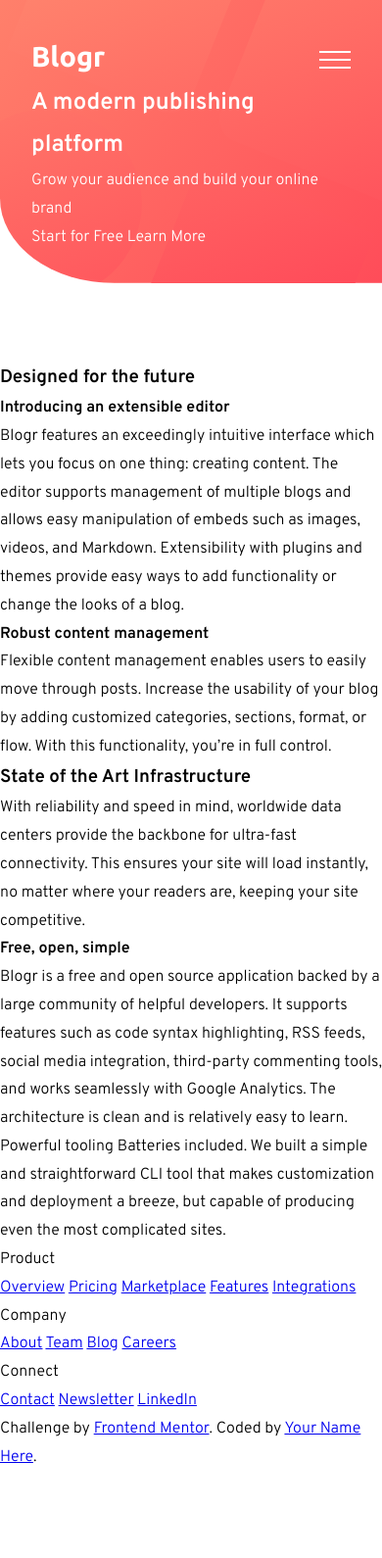
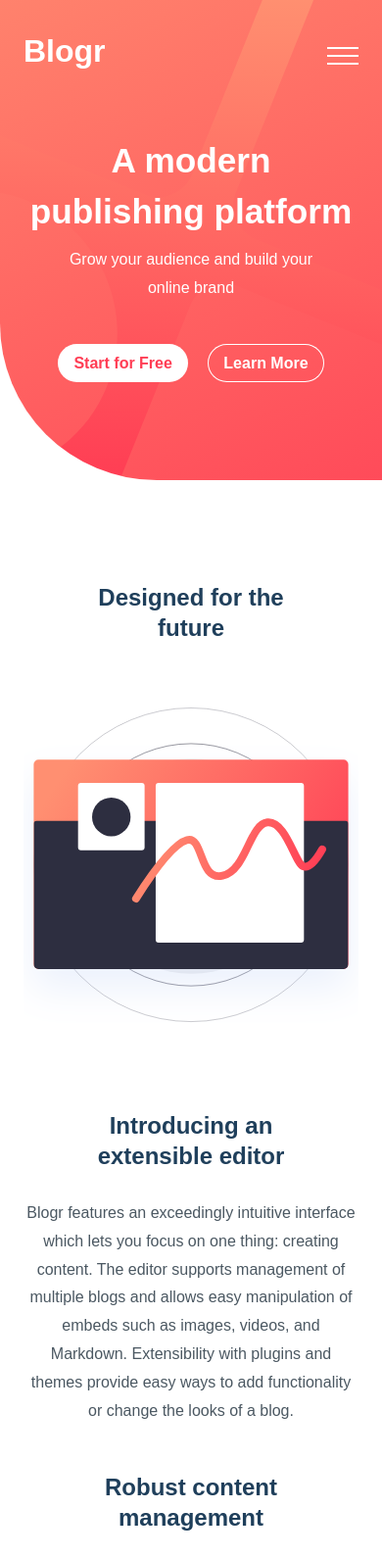
Before and after one commit to AngryMorrocoy/blogr-landing-page, a plain HTML site: page index.html in a window 390 px wide. Shown: the top 1590 px of the page at 98% size. Before the commit the page ends 1501 px from the top, so only its background shows below. Drawn offline with Linux system fonts and the light colour scheme.

Commit message:
Finished mobile view

```diff
--- a/index.html
+++ b/index.html
@@ -6,8 +6,8 @@
 
   <link rel="icon" type="image/png" sizes="32x32" href="./images/favicon-32x32.png">
   <!-- Google fonts -->
-  <link rel="preconnect" href="https://fonts.gstatic.com">
-  <link href="https://fonts.googleapis.com/css2?family=Overpass:wght@300;600&family=Ubuntu:wght@400;500;700&display=swap" rel="stylesheet">
+  <!-- <link rel="preconnect" href="https://fonts.gstatic.com"> -->
+  <!-- <link href="https://fonts.googleapis.com/css2?family=Overpass:wght@300;600&family=Ubuntu:wght@400;500;700&display=swap" rel="stylesheet"> -->
   <!-- ############ -->
   <link rel="stylesheet" href="styles.css">
   <script src="index.js"></script>
@@ -54,22 +54,24 @@
       </ul>
       <button class="button hamburger-icon" id="toggle-nav-menu-btn"></button>
     </nav>
-
+    <div class="header-content">
       <h2 class="header-slogan">A modern publishing platform</h2>
       <p class="header-phrase">Grow your audience and build your online brand</p>
       <section class="contact">
-      <a href="#" class="button" id="start-ff-btn">Start for Free</a>
-      <a href="#" class="button" id="learn-more-btn">Learn More</a>
+        <a href="#" class="button contact-btn" id="start-free-btn">Start for Free</a>
+        <a href="#" class="button contact-btn" id="learn-more-btn">Learn More</a>
       </section>
+    </div>
   </header>
   <main class="main-content">
     <section class="main-section">
-      <header class="main-section__header">
-        <h3>Designed for the future</h3>
-      </header>
+      <article class="main-section_article">
+        <h3 class="main-section__article-title">Designed for the future</h3>
+        <div id="editor-illustration" class="img-wrapper"></div>
+      </article>
 
       <article class="main-section__article">
-        <h4 class="main-section__article-title">Introducing an extensible editor</h4>
+        <h3 class="main-section__article-title">Introducing an extensible editor</h3>
         <p class="main-section__article-content">
           Blogr features an exceedingly intuitive interface which lets you focus on one thing: creating content.
           The editor supports management of multiple blogs and allows easy manipulation of embeds such as images,
@@ -79,7 +81,7 @@
       </article>
 
       <article class="main-section__article">
-        <h4 class="main-section__article-title">Robust content management</h4>
+        <h3 class="main-section__article-title">Robust content management</h3>
         <p class="main-section__article-content">
         Flexible content management enables users to easily move through posts. Increase the usability of your blog
         by adding customized categories, sections, format, or flow. With this functionality, you’re in full control.
@@ -87,25 +89,34 @@
       </article>
     </section>
 
+    <section class="dark-section main-section">
+      <article class="main-section_article">
+        <h3 class="main-section__article-title">State of the Art Infrastructure</h3>
+        <p class="main-section__article-content">With reliability and speed in mind, worldwide data centers provide the backbone for ultra-fast connectivity.
+        This ensures your site will load instantly, no matter where your readers are, keeping your site competitive.</p>
+      </article>
+    </section>
     <section class="main-section">
-      <header class="main-section__header">
-        <h3>State of the Art Infrastructure</h3>
-        <p class="main-section__header-description">With reliability and speed in mind, worldwide data centers provide the backbone for ultra-fast connectivity.
-        This ensures your site will load instantly, no matter where your readers are, keeping your site competitive.</p>
-      </header>
       <article class="main-section__article">
-        <h4 class="main-section__article-title">Free, open, simple</h4>
+        <div id="laptop-illustration" class="img-wrapper"></div>
+        <h3 class="main-section__article-title">Free, open, simple</h3>
         <p class="main-section__article-content">
         Blogr is a free and open source application backed by a large community of helpful developers. It supports
         features such as code syntax highlighting, RSS feeds, social media integration, third-party commenting tools,
         and works seamlessly with Google Analytics. The architecture is clean and is relatively easy to learn.
         </p>
       </article>
-      Powerful tooling
+      <article class="main-section__article">
+        <h3 class="main-section__article-title">Powerful tooling</h3>
+        <p class="main-section__article-content">
         Batteries included. We built a simple and straightforward CLI tool that makes customization and deployment a breeze, but
         capable of producing even the most complicated sites.
-    </section>  </main>
+        </p>
+      </article>
+    </section>
+  </main>
   <footer class="main-footer">
+    <h1 class="footer-header">Blogr</h1>
     <section class="footer-section">
       <header class="footer-section__header">Product</header>
 
--- a/styles.css
+++ b/styles.css
@@ -1,4 +1,3 @@
-
 :root {
   /* Primary colors */
   --color-light-red: hsl(356, 100%, 66%);
@@ -21,33 +20,50 @@
 
 body {
   font-size: 16px;
-  font-family: 'Overpass', sans-serif;
+  font-family: "Overpass", sans-serif;
   line-height: 1.8;
   box-sizing: border-box;
 }
 
 h1 {
-  font-family: 'Ubuntu', sans-serif;
-  font-size: 1.8rem;
+  font-family: "Ubuntu", sans-serif;
+  font-size: 2.0rem;
+  font-weight: 600;
+}
+
+h2 {
+  font-size: 1.6rem;
+  line-height: 1.9;
+  font-weight: 600;
+}
+
+h3 {
+  font-size: 1.5rem;
+  font-weight: 600;
+  line-height: 1.3;
 }
 
 ::marker {
-  content: '';
+  content: "";
 }
+
+/* Main-header stuff */
 
 .main-header {
   position: relative;
-  background-image: url('./images/bg-pattern-intro.svg'),
-    linear-gradient(135deg,
-      var(--color-hg-very-light-red), var(--color-hg-light-red)
-  );
+  background-image: url("./images/bg-pattern-intro.svg"),
+    linear-gradient(
+      180deg,
+      var(--color-hg-very-light-red),
+      var(--color-hg-light-red)
+    );
 
-  background-size: 200%;
+  background-size: 300%;
   background-position: center;
 
-  padding: 2rem;
+  padding: 1.5rem;
   margin-bottom: 5em;
-  border-radius: 0 0 0 30%;
+  border-radius: 0 0 0 10rem;
 
   color: var(--color-white);
 }
@@ -62,20 +78,58 @@ h1 {
   float: left;
 }
 
+.header-slogan {
+  margin: 3.5rem 0rem auto 0rem;
+  font-size: 2.2rem;
+  text-align: center;
+  font-weight: 600;
+  line-height: 1.5
+}
+
+.header-phrase {
+  text-align: center;
+  margin: .5em 2.2rem 3em 2.2rem;
+  font-size: 1rem;
+}
+
+.contact {
+  text-align: center;
+  margin-bottom: 5rem;
+}
+
+.contact-btn {
+  font-family: "Ubuntu", sans-serif;
+  border-radius: 1.7rem;
+  padding: .7em 1em;
+  font-weight: 600;
+  margin: .5em;
+}
+
+#start-free-btn {
+  background: var(--color-white);
+  color: var(--color-hg-light-red);
+  width: 18ch;
+}
+
+#learn-more-btn {
+  box-shadow: inset 0 0 0 1px var(--color-white);
+}
 
 /* Nav menu stuff */
 
 .nav-menu::-webkit-scrollbar {
   background: none;
   width: 5px;
-  border-radius: .35em;
+  border-radius: 0.35em;
 }
+
 .nav-menu::-webkit-scrollbar-thumb {
-  background: linear-gradient(180deg,
+  background: linear-gradient(
+    180deg,
     var(--color-hg-very-light-red),
     var(--color-hg-light-red)
   );
-  border-radius: .35em;
+  border-radius: 0.35em;
 }
 
 .nav-menu {
@@ -85,7 +139,7 @@ h1 {
   font-size: 1.6rem;
   text-align: center;
 
-  border-radius: .35em;
+  border-radius: 0.35em;
   padding: 2em;
 
   color: var(--color-very-dark-blue);
@@ -105,8 +159,8 @@ h1 {
   position: fixed;
   z-index: 1;
   top: 5rem;
-  left: 2rem;
-  right: 2rem;
+  left: 1.5rem;
+  right: 1.5rem;
   bottom: 2rem;
   display: flex;
   flex-direction: column;
@@ -122,7 +176,6 @@ body.no-scroll {
   margin-bottom: 1rem;
 }
 
-
 .nav-menu-item_btn {
   position: relative;
   display: inline-block;
@@ -135,8 +188,8 @@ body.no-scroll {
 }
 
 .nav-menu-item_btn::after {
-  content: '';
-  background-image: url('./images/icon-arrow-dark.svg');
+  content: "";
+  background-image: url("./images/icon-arrow-dark.svg");
   background-repeat: no-repeat;
   background-position: center;
   background-size: 10px;
@@ -162,9 +215,9 @@ body.no-scroll {
   display: none;
   background-color: var(--color-grayish-blue);
   color: var(--color-very-dark-grayish-blue);
-  margin: .4em 0;
+  margin: 0.4em 0;
   padding: 1em 0;
-  border-radius: .35em;
+  border-radius: 0.35em;
 }
 
 .nav-menu-item_btn.show-content + .nav-menu__content {
@@ -200,29 +253,154 @@ body.no-scroll {
 }
 
 #sign-up-button {
-  font-family: 'Ubuntu', sans-serif;
+  font-family: "Ubuntu", sans-serif;
   font-weight: 400;
   font-size: 1.3rem;
   color: var(--color-white);
-  background: linear-gradient(90deg,
+  background: linear-gradient(
+    90deg,
     var(--color-hg-very-light-red),
     var(--color-hg-light-red)
   );
   border-radius: 2em;
-  padding: .3em 2em;
+  padding: 0.3em 2em;
 }
 
-/* ###Nav menu stuff### */
+/* Main-content stuff */
+
+.main-section {
+  padding: 1.5rem;
+  color: var(--color-very-dark-grayish-blue);
+}
+
+.main-section__article {
+  margin: 3em 0;
+}
+
+.main-section__article-title {
+  text-align: center;
+  color: var(--color-very-dark-blue);
+  padding: 0 4rem;
+  margin-bottom: 1.2em;
+}
+
+.main-section__article-content {
+  text-align: center;
+  margin: 0;
+}
+
+.dark-section {
+  position: relative;
+  --bg-size: 100%;
+  background:
+    url("./images/bg-pattern-circles.svg"),
+    #3A3D5C;
+  background-origin: border-box;
+
+  color: var(--color-white);
+  padding-top: 15rem;
+  padding-bottom: 10rem;
+  border-radius: 0 10rem 0 10rem;
+
+  margin-top: 20rem;
+  margin-bottom: 0;
+
+}
+
+.dark-section::after {
+  content: "";
+  position: absolute;
+
+  background: url("./images/illustration-phones.svg");
+  background-repeat: no-repeat;
+  background-size: contain;
+  background-position: center;
+
+  --y-position: -55%;
+
+  top: var(--y-position);
+  left: 0;
+  bottom: calc(-1 * var(--y-position) );
+  right: 0;
+  z-index: 1;
+}
+
+.dark-section .main-section__article-title {
+  color: var(--color-white);
+}
+
+#editor-illustration {
+  background: url("./images/illustration-editor-mobile.svg");
+  background-size: 400px;
+  background-repeat: no-repeat;
+
+  background-position: center;
+
+  width: 100%;
+  height: 400px;
+}
+
+#laptop-illustration {
+  background: url("./images/illustration-laptop-mobile.svg");
+  background-size: 400px;
+  background-repeat: no-repeat;
+
+  background-position: center;
+
+  width: 100%;
+  height: 400px;
+}
+
+/* Footer stuff */
+
+.main-footer {
+  display: flex;
+  flex-direction: column;
+  background: var(--color-very-dark-black-blue);
+  padding: 3em;
+  text-align: center;
+  border-radius: 0 10rem 0 0;
+}
+
+.footer-header {
+  color: var(--color-white);
+  margin-bottom: 1.6em;
+}
+
+.footer-section__header {
+  font-weight: 600;
+  color: var(--color-white);
+  margin: 1.7em 0 1em 0;
+}
+
+.footer-section__link {
+  display: block;
+  color: var(--color-grayish-blue);
+  text-decoration: none;
+}
+
+/* Defaults */
+
+.attribution {
+  background-color: var(--color-very-dark-black-blue);
+  color: var(--color-white);
+  border-top: 1px solid var(--color-grayish-blue);
+}
+
+.attribution a {
+  color: var(--color-grayish-blue);
+  text-decoration: none;
+}
 
 .hamburger-icon {
-  background: url('./images/icon-hamburger.svg');
+  background: url("./images/icon-hamburger.svg");
   background-repeat: no-repeat;
   background-size: content;
   background-position-y: 60%;
 }
 
 .close-icon {
-  background: url('./images/icon-close.svg');
+  background: url("./images/icon-close.svg");
   background-repeat: no-repeat;
   background-size: content;
   background-position-y: 60%;
@@ -245,7 +423,7 @@ body.no-scroll {
 
 @keyframes slide-in {
   0% {
-    opacity: .4;
+    opacity: 0.4;
   }
   100% {
     opacity: 1;
```
Lines whose indentation alone changed are shown as unchanged.
